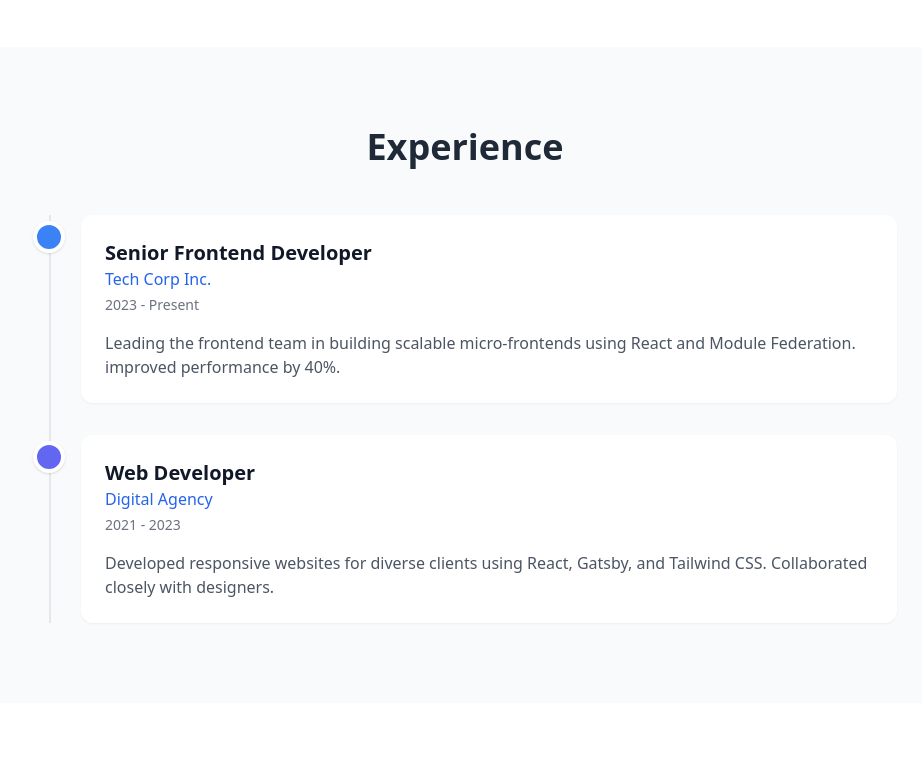
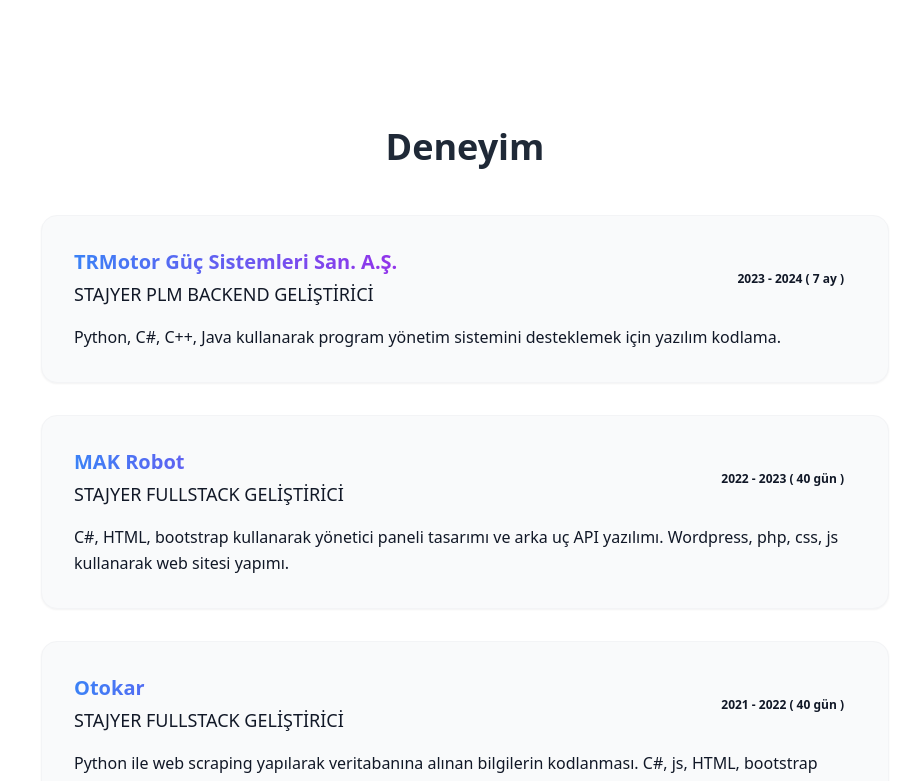
Before and after one commit to dilsad-erdogan/dilsadrukiyeerdogan, a React (Vite) app: page / in a window 1280 px wide. Shown: the part 1300-2081 px from the top of the page, without its empty margins (175-1097 px from the left). Built offline with nearby package versions, Linux system fonts and the light colour scheme.

Commit message:
experience component

```diff
--- a/src/components/Experience.jsx
+++ b/src/components/Experience.jsx
@@ -1,32 +1,86 @@
 import React from 'react';
+import { useLanguage } from '../context/LanguageContext';
 
 const Experience = () => {
+    const { language } = useLanguage();
+
+    const experiences = [
+        {
+            company: "TRMotor Güç Sistemleri San. A.Ş.",
+            role: {
+                en: "INTERN PLM BACKEND DEVELOPER",
+                tr: "STAJYER PLM BACKEND GELİŞTİRİCİ"
+            },
+            period: {
+                en: "2023 - 2024 ( 7 months )",
+                tr: "2023 - 2024 ( 7 ay )"
+            },
+            description: {
+                en: "Coding software to support the program management system using Python, C#, C++, Java.",
+                tr: "Python, C#, C++, Java kullanarak program yönetim sistemini desteklemek için yazılım kodlama."
+            }
+        },
+        {
+            company: "MAK Robot",
+            role: {
+                en: "INTERN FULLSTACK DEVELOPER",
+                tr: "STAJYER FULLSTACK GELİŞTİRİCİ"
+            },
+            period: {
+                en: "2022 - 2023 ( 40 days )",
+                tr: "2022 - 2023 ( 40 gün )"
+            },
+            description: {
+                en: "Admin panel design and backend API software using C#, HTML, bootstrap. Website construction using wordpress, php, css, js.",
+                tr: "C#, HTML, bootstrap kullanarak yönetici paneli tasarımı ve arka uç API yazılımı. Wordpress, php, css, js kullanarak web sitesi yapımı."
+            }
+        },
+        {
+            company: "Otokar",
+            role: {
+                en: "INTERN FULLSTACK DEVELOPER",
+                tr: "STAJYER FULLSTACK GELİŞTİRİCİ"
+            },
+            period: {
+                en: "2021 - 2022 ( 40 days )",
+                tr: "2021 - 2022 ( 40 gün )"
+            },
+            description: {
+                en: "Coding the information taken into the database by web scraping with Python. Member site that can be logged in using C#, js, HTML, bootstrap.",
+                tr: "Python ile web scraping yapılarak veritabanına alınan bilgilerin kodlanması. C#, js, HTML, bootstrap kullanılarak giriş yapılabilen üye sitesi."
+            }
+        }
+    ];
+
     return (
-        <section id="experience" className="py-20 bg-gray-50">
-            <div className="max-w-4xl mx-auto px-4">
-                <h2 className="text-4xl font-bold text-center text-gray-800 mb-12">Experience</h2>
-                <div className="space-y-8 relative">
-                    <div className="absolute left-4 top-0 h-full w-0.5 bg-gray-200"></div>
-
-                    <div className="relative pl-12">
-                        <div className="absolute left-0 top-1.5 w-8 h-8 bg-blue-500 rounded-full border-4 border-white shadow"></div>
-                        <div className="bg-white p-6 rounded-xl shadow-sm hover:shadow-md transition-shadow">
-                            <h3 className="text-xl font-bold text-gray-900">Senior Frontend Developer</h3>
-                            <h4 className="text-blue-600 font-medium">Tech Corp Inc.</h4>
-                            <p className="text-sm text-gray-500 mt-1 mb-4">2023 - Present</p>
-                            <p className="text-gray-600">Leading the frontend team in building scalable micro-frontends using React and Module Federation. improved performance by 40%.</p>
+        <section id="experience" className="py-20 bg-white dark:bg-gray-900 transition-colors duration-300">
+            <div className="container mx-auto px-6 max-w-4xl">
+                <h2 className="text-4xl font-bold text-center text-gray-800 dark:text-white mb-12">
+                    {language === 'tr' ? 'Deneyim' : 'Experience'}
+                </h2>
+                <div className="space-y-8">
+                    {experiences.map((exp, index) => (
+                        <div key={index} className="bg-gray-50 dark:bg-gray-800 rounded-2xl p-8 shadow-sm hover:shadow-md transition-all border border-gray-100 dark:border-gray-700">
+                            <div className="flex flex-col md:flex-row md:items-center justify-between mb-4">
+                                <div>
+                                    <h3 className="text-xl font-bold text-transparent bg-clip-text bg-gradient-to-r from-blue-500 to-purple-600">
+                                        {exp.company}
+                                    </h3>
+                                    <h4 className={`text-lg font-medium mt-1`}>
+                                        {exp.role[language]}
+                                    </h4>
+                                </div>
+                                <div className="mt-2 md:mt-0">
+                                    <span className={`inline-block px-3 py-1 rounded-full text-xs font-semibold`}>
+                                        {exp.period[language]}
+                                    </span>
+                                </div>
+                            </div>
+                            <p className={`leading-relaxed`}>
+                                {exp.description[language]}
+                            </p>
                         </div>
-                    </div>
-
-                    <div className="relative pl-12">
-                        <div className="absolute left-0 top-1.5 w-8 h-8 bg-indigo-500 rounded-full border-4 border-white shadow"></div>
-                        <div className="bg-white p-6 rounded-xl shadow-sm hover:shadow-md transition-shadow">
-                            <h3 className="text-xl font-bold text-gray-900">Web Developer</h3>
-                            <h4 className="text-blue-600 font-medium">Digital Agency</h4>
-                            <p className="text-sm text-gray-500 mt-1 mb-4">2021 - 2023</p>
-                            <p className="text-gray-600">Developed responsive websites for diverse clients using React, Gatsby, and Tailwind CSS. Collaborated closely with designers.</p>
-                        </div>
-                    </div>
+                    ))}
                 </div>
             </div>
         </section>
```
